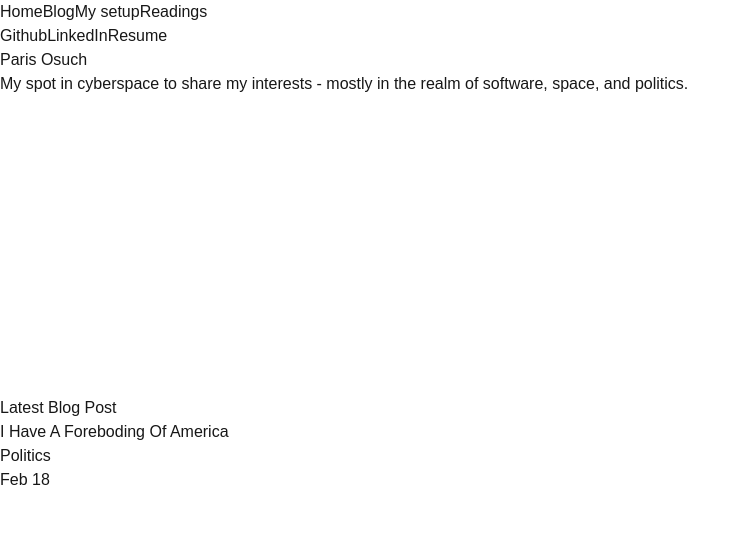
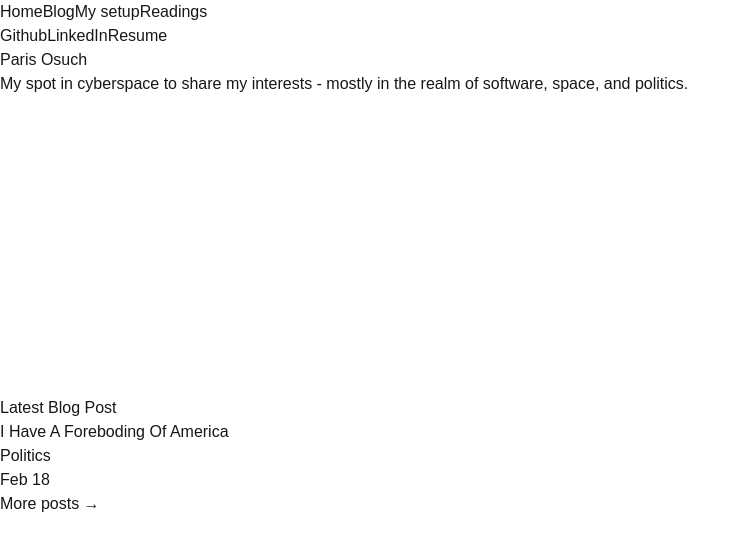
Before and after one commit to parisosuch-dev/cowboyinspace, a Next.js app: page / in a window 1280 px wide. Shown: the top 550 px of the page, without its empty margins (0-750 px from the left). Built offline with nearby package versions, Linux system fonts and the light colour scheme.

Commit message:
finish home page for now

```diff
--- a/app/page.tsx
+++ b/app/page.tsx
@@ -25,7 +25,7 @@ export default function Home() {
           <Link
             key={post.title}
             href={`/blog/${post.slug}`}
-            className="flex flex-col sm:flex-row w-full justify-between font-mono border-b group mt-2"
+            className="flex flex-col sm:flex-row w-full justify-between font-mono group mt-2"
           >
             <p className="text-base md:text-2xl group-hover:text-black/50">
               {post.title}
@@ -40,6 +40,11 @@ export default function Home() {
               </p>
             </div>
           </Link>
+          <div className="mt-2">
+            <Link href="/blog" className="underline">
+              More posts &rarr;
+            </Link>
+          </div>
         </div>
       </div>
     </div>
--- a/posts/foreboding-of-america.md
+++ b/posts/foreboding-of-america.md
@@ -4,7 +4,11 @@ subtitle: "God help us."
 date: "2025.02.18"
 topic: "Politics"
 ---
+
+# I Have A Forboding Of America
+
 "I have a foreboding of an America in my children's or grandchildren's time -- when the United States is a service and information economy; when nearly all the manufacturing industries have slipped away to other countries; when awesome technological powers are in the hands of a very few, and no one representing the public interest can even grasp the issues; when the people have lost the ability to set their own agendas or knowledgeably question those in authority; when, clutching our crystals and nervously consulting our horoscopes, our critical faculties in decline, unable to distinguish between what feels good and what's true, we slide, almost without noticing, back into superstition and darkness...
 
 The dumbing down of American is most evident in the slow decay of substantive content in the enormously influential media, the 30 second sound bites (now down to 10 seconds or less), lowest common denominator programming, credulous presentations on pseudoscience and superstition, but especially a kind of celebration of ignorance."
-- Carl Sagan, *Demon Haunted World* 1995
+
+- Carl Sagan, _Demon Haunted World_ 1995
```
